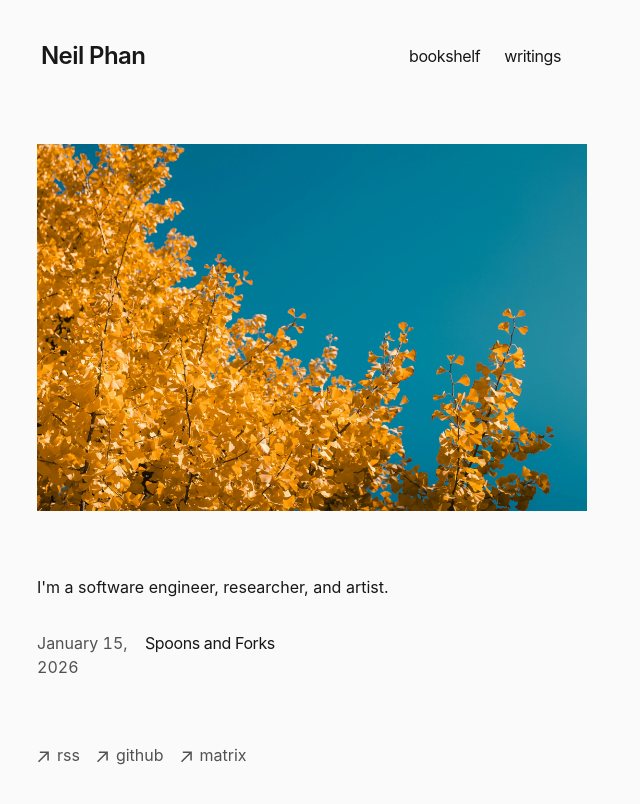
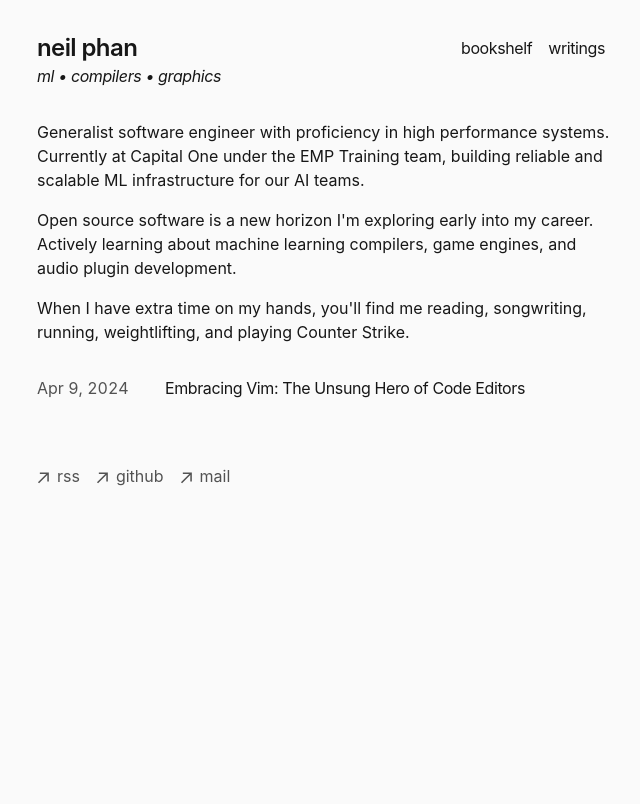
Before and after one commit to neil-phan/neil-phan.github.io, a Next.js app: page / in a window 1280 px wide. Shown: the top 804 px of the page, without its empty margins (315-955 px from the left). Built offline with nearby package versions, Linux system fonts and the light colour scheme.

Commit message:
Writing and formatting

```diff
--- a/app/bookshelf/page.tsx
+++ b/app/bookshelf/page.tsx
@@ -8,24 +8,21 @@ export default function Page() {
     <section>
       <div className="mb-4">
         <p>
-          {`This is an assortment of books, movies, and songs I've thoroughly enjoyed.`}
+          {`Bookshelf is a misleading name for this page. This rests my favorite pieces of work that have inspired me, are outright entertaining, or left me shedding (many) tears.`}
         </p>
       </div>
+
       <div className="mb-4">
         <h1 className="title font-semibold text-2xl tracking-tighter">
           Books
         </h1>
+
       </div>
       <div className="mb-4">
         <h1 className="title font-semibold text-2xl tracking-tighter">
           Movies
         </h1>
       </div>
-      <div className="mb-4">
-        <h1 className="title font-semibold text-2xl tracking-tighter">
-          Songs
-        </h1>
-      </div>
     </section>
   )
 }
--- a/app/components/footer.tsx
+++ b/app/components/footer.tsx
@@ -46,10 +46,10 @@ export default function Footer() {
             className="flex items-center transition-all hover:text-neutral-800"
             rel="noopener noreferrer"
             target="_blank"
-            href="/@neilphan:matrix.org"
+            href="mailto:hello<squiggly a>neil<dot>place"
           >
             <ArrowIcon />
-            <p className="ml-2 h-7">matrix</p>
+            <p className="ml-2 h-7">mail</p>
           </a>
         </li>
       </ul>
--- a/app/components/nav.tsx
+++ b/app/components/nav.tsx
@@ -11,25 +11,32 @@ const navItems = {
 
 export function Navbar() {
   return (
-    <aside className="-ml-[8px] mb-16 tracking-tight">
+    <aside className="mb-8 tracking-tight">
       <div className="lg:sticky lg:top-20">
         <nav
-          className="flex flex-row items-center justify-between relative px-0 pb-0 fade md:overflow-auto scroll-pr-6 md:relative"
+          className="flex flex-row items-start justify-between relative px-0 pb-0 fade md:overflow-auto scroll-pr-6 md:relative"
           id="nav"
         >
-          <Link
-            href="/"
-            className="text-2xl font-semibold py-1 px-2 m-1 hover:text-neutral-600 transition-all tracking-tight"
-          >
-            Neil Phan
-          </Link>
-          <div className="flex flex-row space-x-0 pr-10">
+          <div className="flex-column space-x-0">
+            <Link
+              href="/"
+              className="transition-all ease-in-out duration-300 text-2xl font-semibold py-1 px-0 m-0 hover:text-neutral-600 transition-all tracking-tight"
+            >
+              neil phan
+            </Link>
+            <p>
+              <em>
+                ml • compilers • graphics
+              </em>
+            </p>
+          </div>
+          <div className="flex flex-row space-x-0">
             {Object.entries(navItems).map(([path, { name }]) => {
               return (
                 <Link
                   key={path}
                   href={path}
-                  className="transition-all hover:text-neutral-600 flex align-middle relative py-1 px-2 m-1"
+                  className="transition-all ease-in-out duration-300 hover:text-neutral-600 py-1 px-2 m-0"
                 >
                   {name}
                 </Link>
--- a/app/components/posts.tsx
+++ b/app/components/posts.tsx
@@ -1,13 +1,10 @@
 import Link from 'next/link'
 import { formatDate, getWritings } from 'app/writings/utils'
 
-export function Writings() {
+export function Writings({ limit } : {limit?: number}) {
   let allEssays = getWritings()
 
-  return (
-    <div>
-      {allEssays
-        .sort((a, b) => {
+  let sortedEssays = allEssays.sort((a, b) => {
     if (
       new Date(a.metadata.publishedAt) > new Date(b.metadata.publishedAt)
     ) {
@@ -15,14 +12,21 @@ export function Writings() {
     }
     return 1
   })
-        .map((post) => (
+
+  if (limit) {
+    sortedEssays = sortedEssays.slice(0, limit)
+  }
+
+  return (
+      <div>
+        {sortedEssays.map((post) => (
           <Link
             key={post.slug}
             className="flex flex-col space-y-1 mb-4"
             href={`/writings/${post.slug}`}
           >
             <div className="w-full flex flex-col md:flex-row space-x-0 md:space-x-2">
-              <p className="text-neutral-600 w-[100px] tabular-nums">
+              <p className="text-neutral-600 w-[120px] tabular-nums">
                 {formatDate(post.metadata.publishedAt, false)}
               </p>
               <p className="text-neutral-900 tracking-tight">
--- a/app/global.css
+++ b/app/global.css
@@ -1,4 +1,8 @@
 @import 'tailwindcss';
+
+/* {
+  outline: 1px solid red;
+}*/
 
 @theme {
   --font-family-sans: var(--font-inter), system-ui, sans-serif;
--- a/app/page.tsx
+++ b/app/page.tsx
@@ -4,19 +4,24 @@ import Image from 'next/image'
 export default function Page() {
   return (
     <section>
-      <Image className="mb-16 center"
-        src="/images/gingko.jpg"
-        width={550}
-        height={400}
-        alt="Gingko Trees"
-      />
-      <p className="mb-4">
-        {
-          `I'm a software engineer, researcher, and artist.`
-        }
-      </p>
+      <div className="space-y-4">
+        <p>
+          Generalist software engineer with proficiency in high performance systems.
+          Currently at Capital One under the EMP Training team, building reliable and
+          scalable ML infrastructure for our AI teams.
+        </p>
+        <p>
+          Open source software is a new horizon I'm exploring early into my career.
+          Actively learning about machine learning compilers, game engines,
+          and audio plugin development.
+        </p>
+        <p>
+          When I have extra time on my hands, you'll find me reading, songwriting,
+          running, weightlifting, and playing Counter Strike.
+        </p>
+      </div>
       <div className="my-8">
-        <Writings />
+        <Writings limit={5}/>
       </div>
     </section>
   )
--- a/app/writings/[slug]/page.tsx
+++ b/app/writings/[slug]/page.tsx
@@ -79,7 +79,7 @@ export default async function Writing({ params }) {
             url: `${baseUrl}/writings/${post.slug}`,
             author: {
               '@type': 'Person',
-              name: 'My Portfolio',
+              name: 'Neil Phan',
             },
           }),
         }}
--- a/app/writings/posts/forks.mdx
+++ /dev/null
@@ -1,9 +0,0 @@
----
-title: 'Spoons and Forks'
-publishedAt: '2026-01-15'
-summary: 'Talking to myself on what it means to be a generalist vs specialist.'
----
-
-## So, what is a spoon anyway?
-
-I've always been more of a fpoon guy myself.
--- /dev/null
+++ b/app/writings/posts/vim.mdx
@@ -0,0 +1,39 @@
+---
+title: 'Embracing Vim: The Unsung Hero of Code Editors'
+publishedAt: '2024-04-09'
+summary: 'Discover why Vim, with its steep learning curve, remains a beloved tool among developers for editing code efficiently and effectively.'
+---
+
+In the world of software development, where the latest and greatest tools frequently capture the spotlight, Vim stands out as a timeless classic. Despite its age and initial complexity, Vim has managed to retain a devoted following of developers who swear by its efficiency, versatility, and power.
+
+This article delves into the reasons behind Vim's enduring appeal and why it continues to be a great tool for coding in the modern era.
+
+## Efficiency and Speed
+
+At the heart of Vim's philosophy is the idea of minimizing keystrokes to achieve maximum efficiency.
+
+Unlike other text editors where the mouse is often relied upon for navigation and text manipulation, Vim's keyboard-centric design allows developers to perform virtually all coding tasks without leaving the home row. This not only speeds up coding but also reduces the risk of repetitive strain injuries.
+
+## Highly Customizable
+
+Vim can be extensively customized to suit any developer's preferences and workflow. With a vibrant ecosystem of plugins and a robust scripting language, users can tailor the editor to their specific needs, whether it's programming in Python, writing in Markdown, or managing projects.
+
+This level of customization ensures that Vim remains relevant and highly functional for a wide range of programming tasks and languages.
+
+## Ubiquity and Portability
+
+Vim is virtually everywhere. It's available on all major platforms, and because it's lightweight and terminal-based, it can be used on remote servers through SSH, making it an indispensable tool for sysadmins and developers working in a cloud-based environment.
+
+The ability to use the same editor across different systems without a graphical interface is a significant advantage for those who need to maintain a consistent workflow across multiple environments.
+
+## Vibrant Community
+
+Despite—or perhaps because of—its learning curve, Vim has cultivated a passionate and active community. Online forums, dedicated websites, and plugins abound, offering support, advice, and improvements.
+
+This community not only helps newcomers climb the steep learning curve but also continually contributes to Vim's evolution, ensuring it remains adaptable and up-to-date with the latest programming trends and technologies.
+
+## Conclusion
+
+Vim is not just a text editor; it's a way of approaching coding with efficiency and thoughtfulness. Its steep learning curve is a small price to pay for the speed, flexibility, and control it offers.
+
+For those willing to invest the time to master its commands, Vim proves to be an invaluable tool that enhances productivity and enjoyment in coding. In an age of ever-changing development tools, the continued popularity of Vim is a testament to its enduring value and utility.
--- a/app/writings/utils.ts
+++ b/app/writings/utils.ts
@@ -77,7 +77,7 @@ export function formatDate(date: string, includeRelative = false) {
   }
 
   let fullDate = targetDate.toLocaleString('en-us', {
-    month: 'long',
+    month: 'short',
     day: 'numeric',
     year: 'numeric',
   })
```
Also changed, not shown: public/images/gingko.jpg (deleted), public/images/rotunda_bp.png (added). Lines whose indentation alone changed are shown as unchanged.
